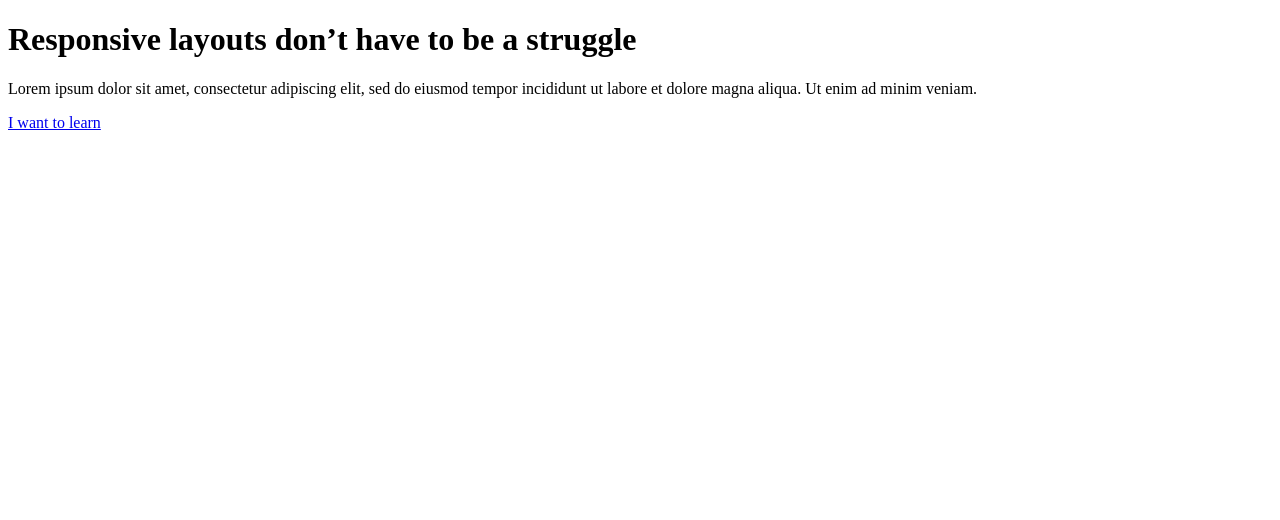
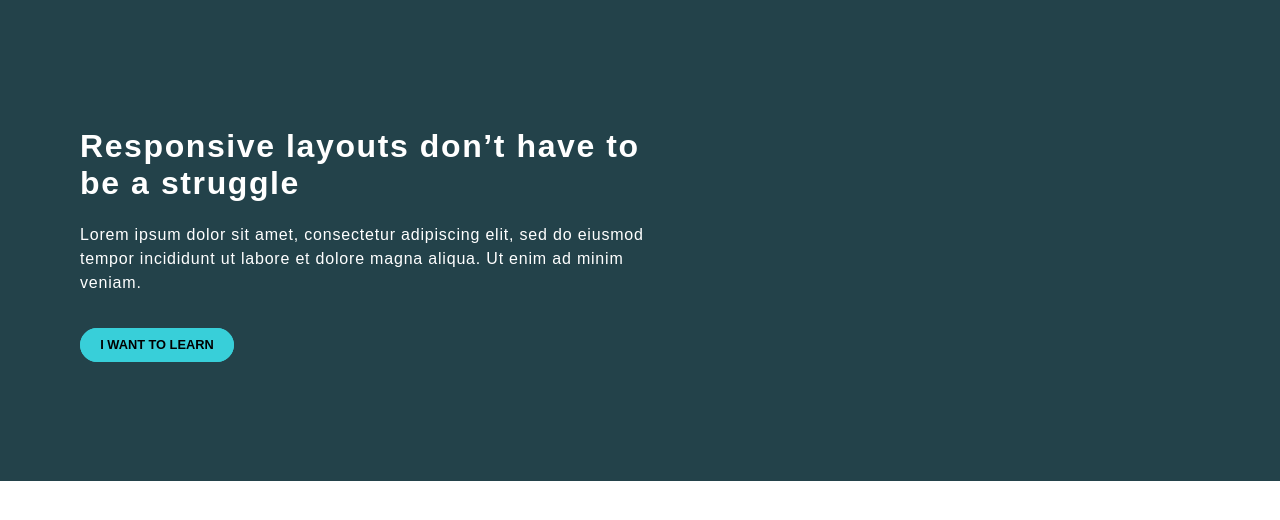
Before and after one commit to Jay-am/Responsive-Layouts, a plain HTML site: page challenge3.html in a window 1280 px wide. Drawn offline with Linux system fonts and the light colour scheme.

Commit message:
solved challenge

```diff
--- a/challenge3.css
+++ b/challenge3.css
@@ -0,0 +1,47 @@
+* {
+  box-sizing: border-box;
+}
+
+body {
+  margin: 0;
+  font-family: sans-serif;
+}
+
+.intro {
+  background: #23424A;
+  padding: 3em 0;
+}
+
+.container {
+  width: 80%;
+  max-width: 750px;
+  margin: 5em;
+}
+
+h1 {
+  letter-spacing: 0.05em;
+}
+
+p {
+  letter-spacing: 0.05em;
+  line-height: 1.5em;
+  font-weight: lighter;
+}
+
+.intro-content {
+  width: 80%;
+  color: white;
+  margin-bottom: 2.5em;
+}
+
+a {
+  background: #38cfd9;
+  color: black;
+  font-size: .8em;
+  font-weight: bold;
+  text-transform: uppercase;
+  text-decoration: none;
+  padding: 0.65em 1.5em;
+  border: 1px solid #38cfd9;
+  border-radius: 80em;
+}
--- a/challenge3.html
+++ b/challenge3.html
@@ -8,14 +8,18 @@
   </head>
   <body>
     <header>
+      <div class="intro">
         <div class="container">
+          <div class="intro-content">
             <h1>Responsive layouts don’t have to be a struggle</h1>
             <p>
               Lorem ipsum dolor sit amet, consectetur adipiscing elit, sed do
-          eiusmod tempor incididunt ut labore et dolore magna aliqua. Ut enim ad
-          minim veniam.
+              eiusmod tempor incididunt ut labore et dolore magna aliqua. Ut
+              enim ad minim veniam.
             </p>
+          </div>
           <a href="#">I want to learn</a>
+        </div>
       </div>
     </header>
   </body>
```
Lines whose indentation alone changed are shown as unchanged.
